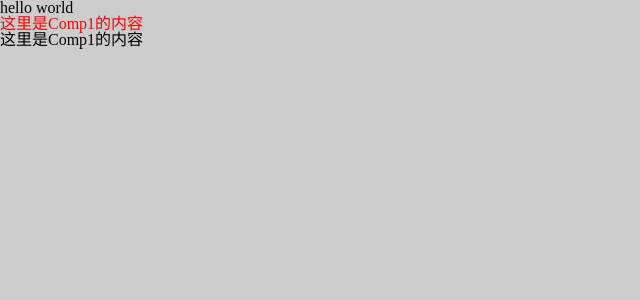
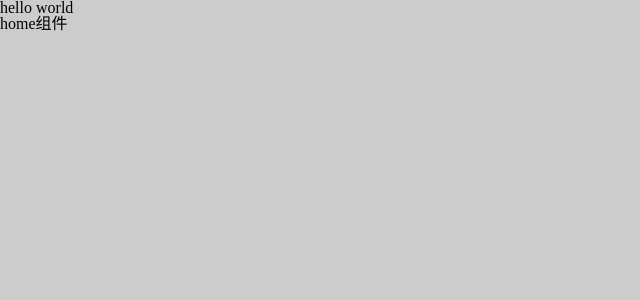
Before and after one commit to thesecretofwind/management-system, a React (Vite) app: page /home in a window 1280 px wide. Shown: the top 300 px of the page, without its empty margins (0-640 px from the left). Built offline with nearby package versions, Linux system fonts and the light colour scheme.

Commit message:
feat(component)：新增路由

```diff
--- a/src/App.tsx
+++ b/src/App.tsx
@@ -2,6 +2,9 @@
 
 import Comp1 from "./components/Comp1"
 import Comp2 from "./components/Comp2"
+import { Button } from "antd"
+import {RightCircleFilled} from '@ant-design/icons'
+import { Outlet } from "react-router-dom"
 
 function App() {
   // const [count, setCount] = useState(0)
@@ -9,8 +12,12 @@ function App() {
   return (
     <>
      hello world
-     <Comp1></Comp1>
+     {/* <Comp1></Comp1>
      <Comp2></Comp2>
+     <Button type="primary">click</Button>
+     <RightCircleFilled style={{fontSize: '20px', color: 'red'}}/> */}
+     {/* 路由组件渲染位置*/}
+     <Outlet></Outlet>
     </>
   )
 }
--- a/src/main.tsx
+++ b/src/main.tsx
@@ -10,9 +10,11 @@ import '@/assets/styles/global.scss'
 
 // 4. 组件的样式
 import App from './App'
+import Router from './router'
 
 ReactDOM.createRoot(document.getElementById('root')!).render(
   <React.StrictMode>
-    <App />
+    {/* <App /> */}
+    <Router />
   </React.StrictMode>,
 )
--- /dev/null
+++ b/src/router/index.tsx
@@ -0,0 +1,20 @@
+import App from "@/App";
+import About from "@/views/About";
+import Home from "@/views/Home";
+import { BrowserRouter, Route, Routes } from "react-router-dom";
+
+// 两种路由模式， BrowserRouter(Histotry模式)、HashRouter(Hash模式)
+
+const baseRouter = () => (
+  <BrowserRouter>
+    <Routes>
+      {/* 一个route就对应一个路由， element这表示路由加载的组件 */}
+      <Route path="/" element={<App/>}>
+        <Route path="/home" element={<Home/>}></Route>
+        <Route path="/about" element={<About/>}></Route>
+      </Route>
+    </Routes>
+  </BrowserRouter>
+)
+
+export default baseRouter
--- /dev/null
+++ b/src/views/About.tsx
@@ -0,0 +1,7 @@
+const About = () => (
+  <div className="about">
+    about组件
+  </div>
+)
+
+export default About
--- /dev/null
+++ b/src/views/Home.tsx
@@ -0,0 +1,7 @@
+const Home = () => (
+  <div className="home">
+    home组件
+  </div>
+)
+
+export default Home
```
